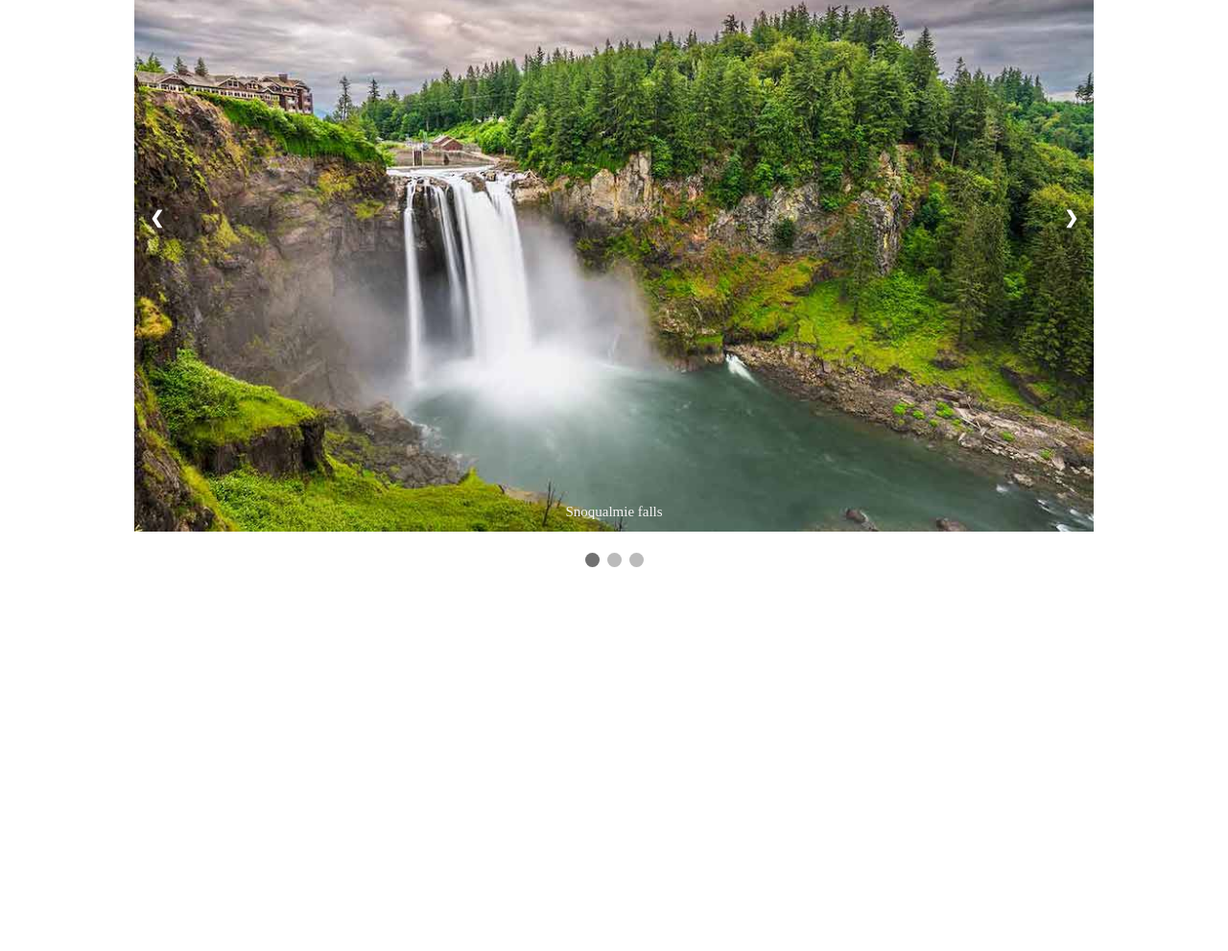
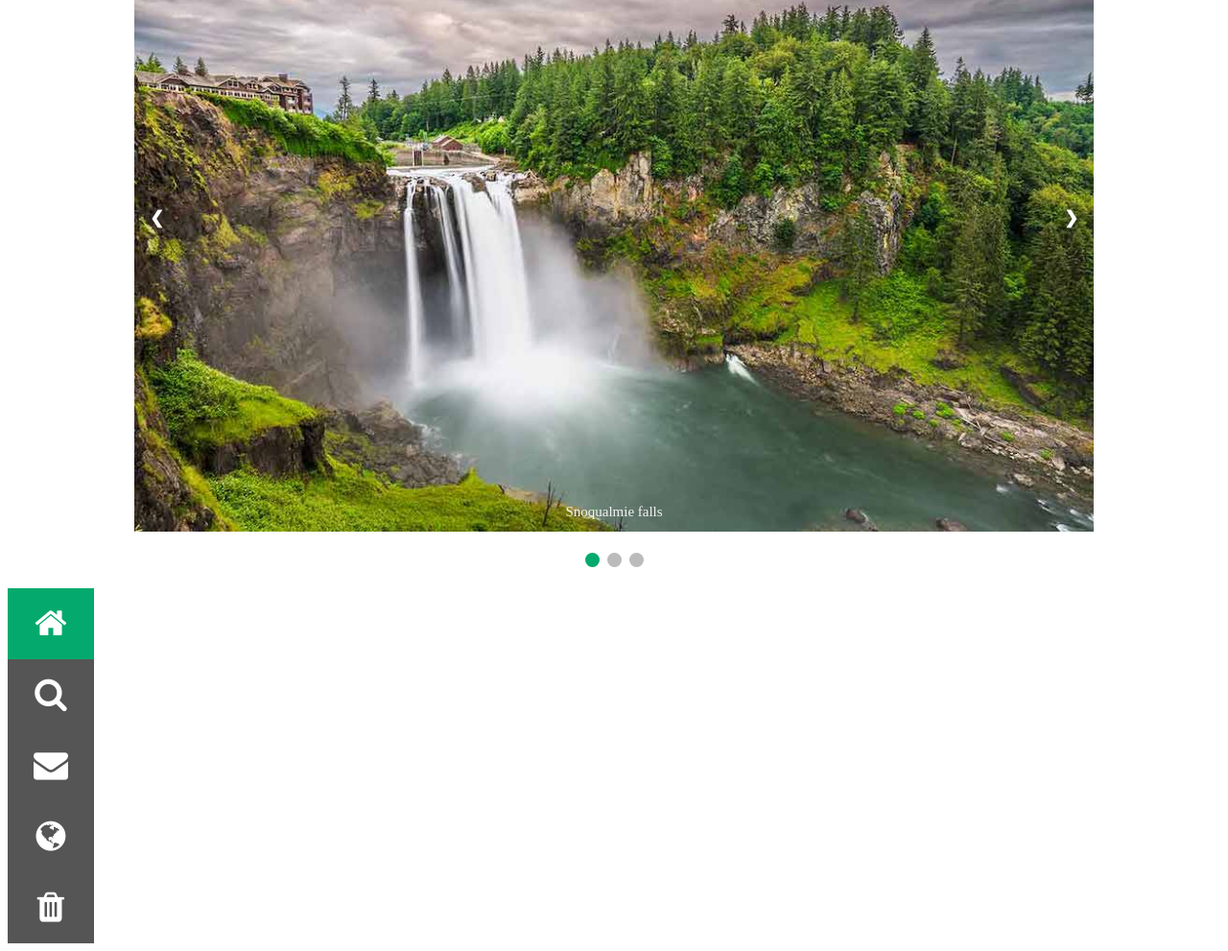
Before and after one commit to Sadiiq206/webdesign, a plain HTML site: page index.html in a window 1280 px wide. Shown: the part 337-1328 px from the top of the page at 96% size. Before the commit the page ends 958 px from the top, so only its background shows below. Drawn offline with Linux system fonts and the light colour scheme.

Commit message:
More changes

```diff
--- a/css/main.css
+++ b/css/main.css
@@ -161,3 +161,25 @@
     from {opacity: .4}
     to {opacity: 1}
   }
+
+  .icon-bar {
+    width: 90px; /* Set a specific width */
+    background-color: #555; /* Dark-grey background */
+  }
+
+  .icon-bar a {
+    display: block; /* Make the links appear below each other instead of side-by-side */
+    text-align: center; /* Center-align text */
+    padding: 16px; /* Add some padding */
+    transition: all 0.3s ease; /* Add transition for hover effects */
+    color: white; /* White text color */
+    font-size: 36px; /* Increased font-size */
+  }
+
+  .icon-bar a:hover {
+    background-color: #000; /* Add a hover color */
+  }
+
+  .active {
+    background-color: #04AA6D; /* Add an active/current color */
+  }
--- a/index.html
+++ b/index.html
@@ -82,6 +82,17 @@
     </div>
     <br>
 
+    <!-- Add icon library -->
+    <link rel="stylesheet" href="https://cdnjs.cloudflare.com/ajax/libs/font-awesome/4.7.0/css/font-awesome.min.css">
+
+    <div class="icon-bar">
+        <a class="active" href="#"><i class="fa fa-home"></i></a>
+        <a href="#"><i class="fa fa-search"></i></a>
+        <a href="#"><i class="fa fa-envelope"></i></a>
+        <a href="#"><i class="fa fa-globe"></i></a>
+        <a href="#"><i class="fa fa-trash"></i></a>
+    </div>
+
     <!-- Including the main.js file for JavaScript functionality -->
     <script src="js/main.js"></script>
 
```
Also changed, not shown: section1.html (+1 -1 lines), section2.html (+1 -1 lines), section3.html (+1 -1 lines), see_also.html (+1 -1 lines).
